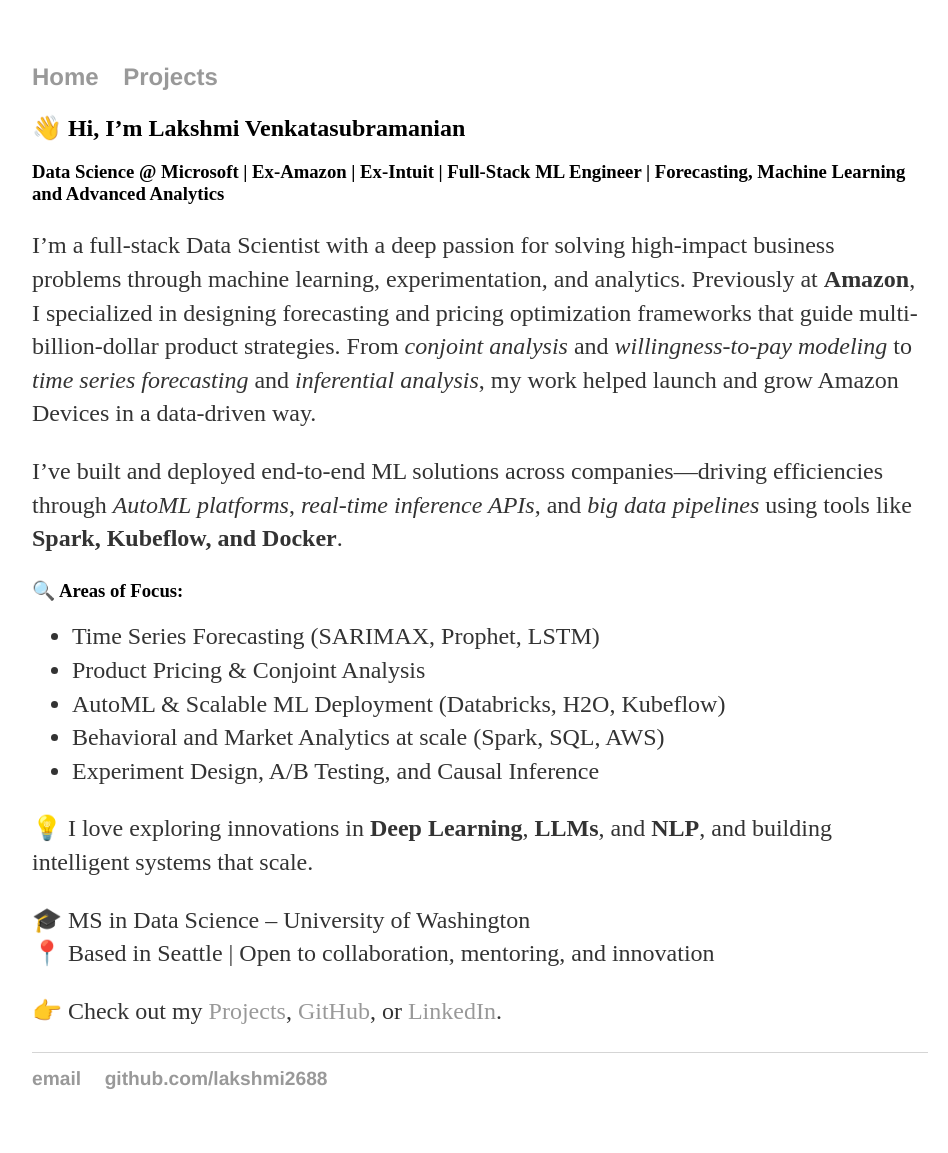
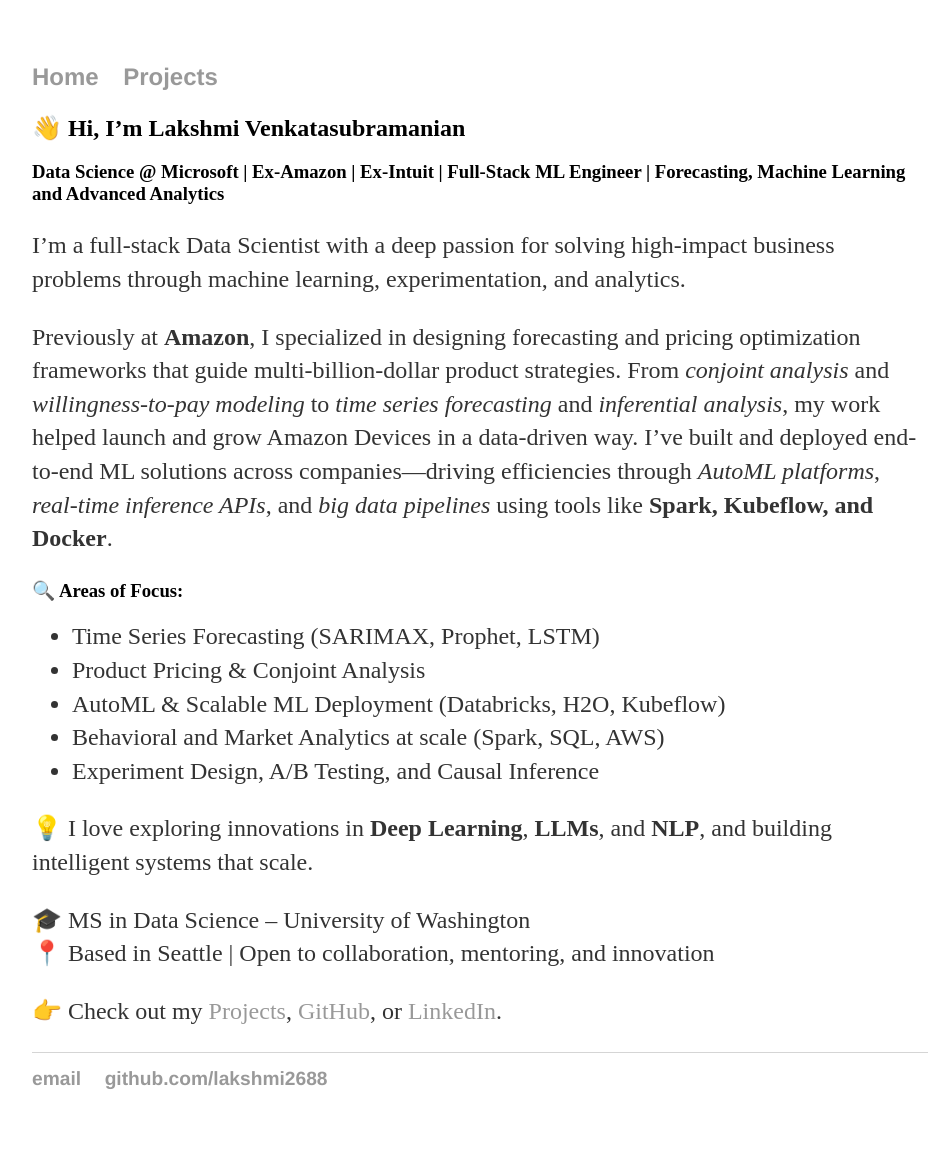
Before and after one commit to lakshmi2688/lakshmi2688.github.io, a Jekyll site: the page built from index.html, in a window 1280 px wide. Shown: the whole page, without its empty margins (160-1108 px from the left). Built offline with Jekyll 4.4.1, drawn with Linux system fonts in a browser that asks for light colours.

Commit message:
Update index.html

```diff
--- a/index.html
+++ b/index.html
@@ -10,13 +10,11 @@
 
   <p>
     I’m a full-stack Data Scientist with a deep passion for solving high-impact business problems through machine learning, experimentation, and analytics.
-    Previously at <strong>Amazon</strong>, I specialized in designing forecasting and pricing optimization frameworks that guide multi-billion-dollar product strategies.
+ </p>
+
+  <p>Previously at <strong>Amazon</strong>, I specialized in designing forecasting and pricing optimization frameworks that guide multi-billion-dollar product strategies.
     From <em>conjoint analysis</em> and <em>willingness-to-pay modeling</em> to <em>time series forecasting</em> and <em>inferential analysis</em>,
-    my work helped launch and grow Amazon Devices in a data-driven way.
-  </p>
-
-  <p>
-    I’ve built and deployed end-to-end ML solutions across companies—driving efficiencies through <em>AutoML platforms</em>,
+    my work helped launch and grow Amazon Devices in a data-driven way. I’ve built and deployed end-to-end ML solutions across companies—driving efficiencies through <em>AutoML platforms</em>,
     <em>real-time inference APIs</em>, and <em>big data pipelines</em> using tools like <strong>Spark, Kubeflow, and Docker</strong>.
   </p>
 
```
